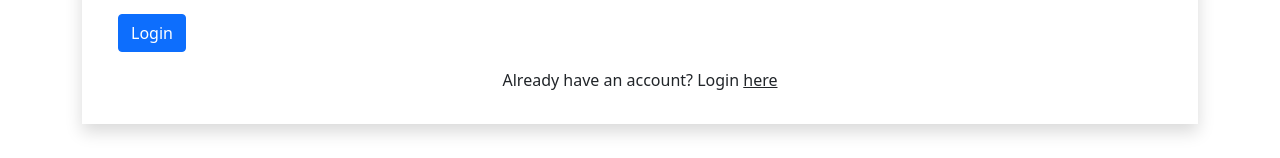
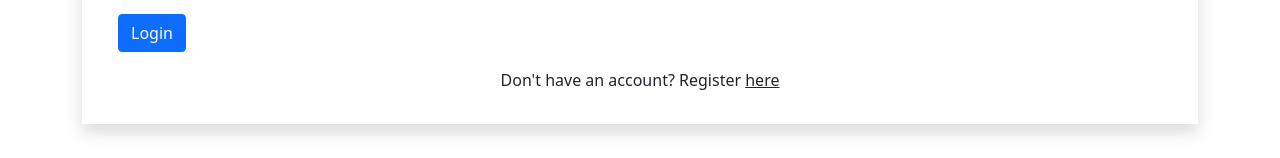
Before and after one commit to jason-nordheim/healthy, a React (Create React App) app: page /account in a window 1280 px wide. Shown: the part 477-635 px from the top of the page. Built offline with nearby package versions, Linux system fonts and the light colour scheme.

Commit message:
corrected the <SwitchForms /> child component to better switch forms

```diff
--- a/src/components/pages/AccountPage.js
+++ b/src/components/pages/AccountPage.js
@@ -19,14 +19,14 @@ const UnAuthenticated = () => {
   const SwitchForms = () =>
     showRegistration ? (
       <p className="text-center fw-light">
-        Don't have an account? Register{" "}
+        Already have an account? Login{" "}
         <u style={{ cursor: "pointer" }} onClick={toggleForms}>
           here
         </u>
       </p>
     ) : (
       <p className="text-center fw-light">
-        Already have an account? Login{" "}
+        Don't have an account? Register{" "}
         <u style={{ cursor: "pointer" }} onClick={toggleForms}>
           here
         </u>
```
